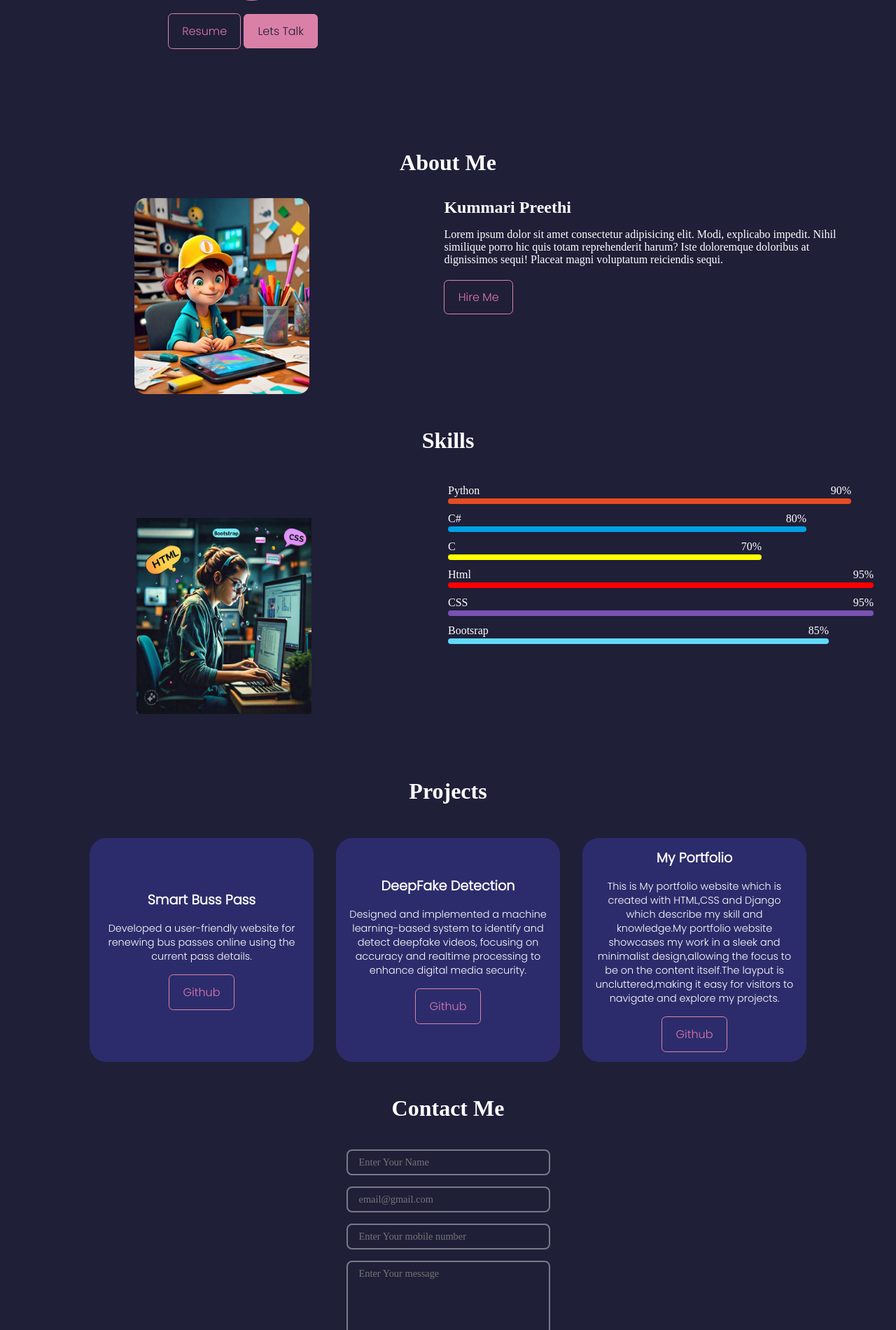
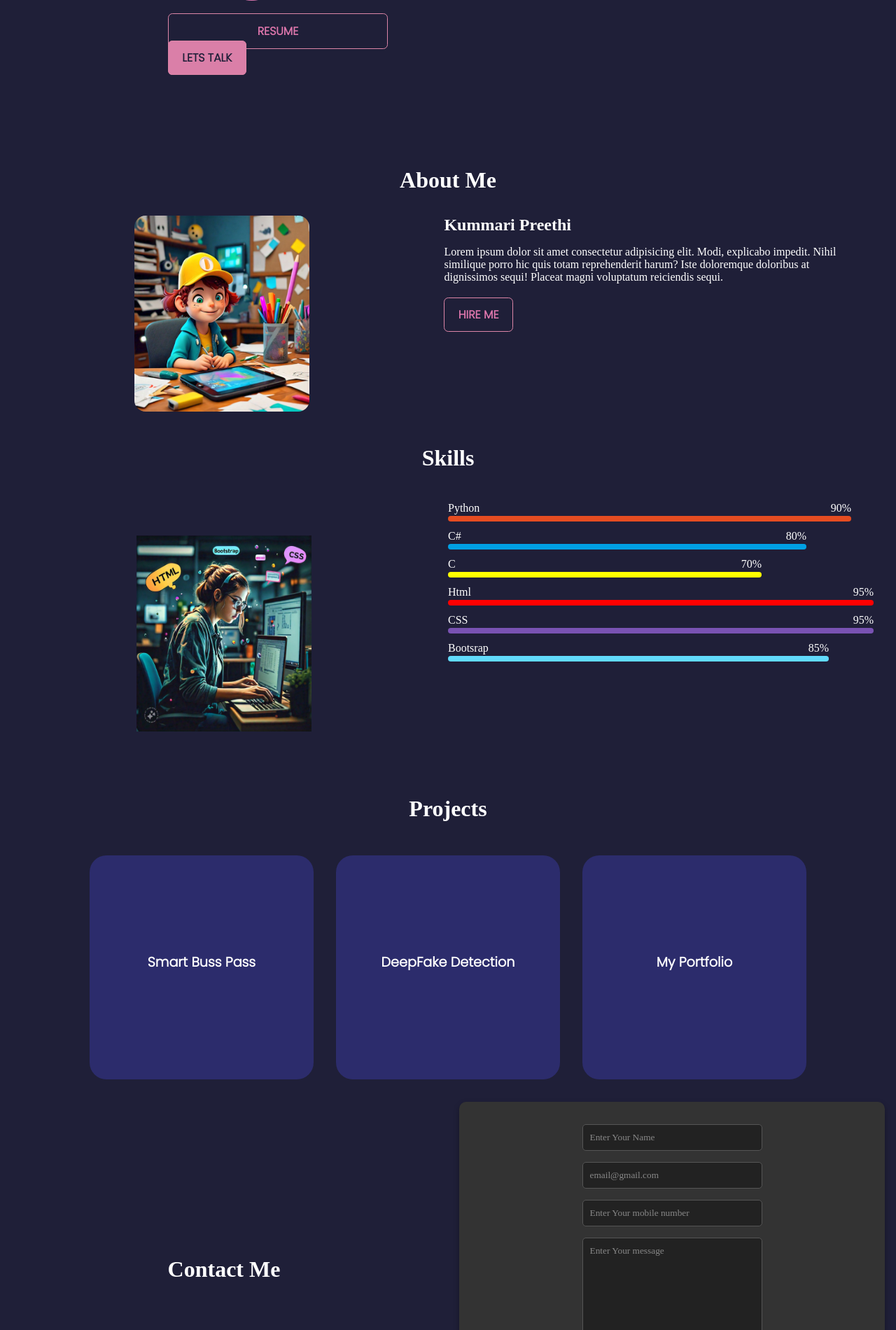
Before and after one commit to Kpreethi16/Portfolio, a Django app: page / in a window 1280 px wide. Shown: the part 660-2560 px from the top of the page at 70% size. Run offline with Django 5.2, Linux system fonts and the light colour scheme; some libraries are stand-ins or nearby versions.

Commit message:
small modifications

```diff
--- a/Portfolio/portfolio/Base/templates/home.html
+++ b/Portfolio/portfolio/Base/templates/home.html
@@ -113,9 +113,9 @@
                     <h1 class="t-white poppins">Smart Buss Pass</h1>
                     <p class="t-white poppins">Developed a user-friendly website for renewing bus passes online using the current pass
                         details.</p>
-                    <div class="buttons flex s-around">
+                    <div class="flex s-around">
                         <a href="" target="_blank"
-                        class="btn mx-1 m-top">Github</a>
+                        class="mx-1 m-top">Github</a>
                     </div>
                 </div>
 
@@ -123,18 +123,20 @@
                     <h1 class="t-white poppins">DeepFake Detection </h1>
                     <p class="t-white poppins">Designed and implemented a machine learning-based system to identify and detect deepfake videos, focusing on accuracy and realtime processing to enhance digital media
                         security.</p>
-                    <div class="buttons flex s-around">
+                    <div class="flex s-around">
                         <a href="" target="_blank"
-                        class="btn mx-1 m-top"> Github</a>
+                        class="mx-1 m-top"> Github</a>
                     </div>
                 </div>
 
                 <div class="projects-item flex f-col s-center items-center">
                     <h1 class="t-white poppins">My Portfolio</h1>
-                    <p class="t-white poppins">This is My portfolio website which is created with HTML,CSS and Django which describe my skill and knowledge.My portfolio website showcases my work in a sleek and minimalist design,allowing the focus to be on the content itself.The layput is uncluttered,making it easy for visitors to navigate and explore my projects.</p>
-                    <div class="buttons flex s-around">
+                    <p class="t-white poppins">This is My portfolio website which is created with HTML,CSS and Django which describe my skill and knowledge.My portfolio website showcases
+                         my work in a sleek and minimalist design,allowing the focus to be on the content itself.
+                         </p>
+                    <div class="flex s-around">
                         <a href="" target="_blank"
-                        class="btn mx-1 m-top">Github</a>
+                        class="mx-1 m-top">Github</a>
                     </div>
                 </div>
 
@@ -144,7 +146,11 @@
 
     <!--contact  section-->
     <section id="contact" class="m-b-1">
+        <div class="row">
+            <div class="col-left">
                <h1 class="t-center my-2 t-white f-2">Contact Me</h1>
+            </div>
+            <div class="col-right">
                 <div class="contact-container flex s-around items-centers">
                     <div class="form" id="contactform">
                         <form method="post">
@@ -174,6 +180,9 @@
 
                     </div>
                 </div>
+            </div>
+        </div>
+
     </section>
 
     <!--footer section-->
--- a/Portfolio/portfolio/static/css/style.css
+++ b/Portfolio/portfolio/static/css/style.css
@@ -234,11 +234,7 @@
     flex-wrap: wrap;
 }
 
-
-
-
 .projects-item {
-    overflow: hidden;
     width: 20rem;
     height: 20rem;
     margin: 1rem;
@@ -246,6 +242,35 @@
     border-radius: 1.5rem;
     padding: 2rem 1rem;
     text-align: center;
+    transition: background 0.5s, transform 0.5s;
+}
+
+.projects-item:hover {
+    background: #da7fa8;
+    transform: translateY(-10px);
+}
+
+.projects-item p{
+    display: none;
+}
+.projects-item a{
+    display: none;
+}
+.projects-item:hover p {
+    display: block;
+}
+.projects-item:hover a {
+    text-decoration: none;
+    display: block;
+    margin-left: 0 .5rem;
+    font-size: 1rem;
+    color: #2c2c6c;
+    cursor: pointer;
+    padding: 0.75rem 1.2rem;
+    border: 1px solid #2c2c6c;
+    border-radius: 0.4rem;
+    background: transparent;
+    font-family: 'Poppins', sans-serif;
 }
 
 .projects-item h1 {
@@ -253,37 +278,100 @@
     margin-bottom: 1rem;
 }
 
-.projects-item p {
-    line-height: 20px;
-    font-size: .9rem;
-}
 
 
 
 /* Contact me Section */
-.form {
+.row {
     display: flex;
-    width: 80%;
-    padding: 0 2rem;
-    margin: auto;
+    justify-content: space-between;
+    align-items: center;
+    flex-wrap: wrap;
+}
+
+/* Left Column */
+.col-left {
+    flex: 1;
+    padding: 1rem;
+    color: white;
+}
+
+.t-center {
+    text-align: center;
+}
+
+.t-white {
+    color: white;
+}
+
+.f-2 {
+    font-size: 2rem;
+}
+
+.my-2 {
+    margin: 2rem 0;
+}
+
+/* Right Column */
+.col-right {
+    flex: 1;
+    padding: 1rem;
+}
+
+.contact-container {
+    display: flex;
     justify-content: center;
     align-items: center;
+    flex-direction: column;
+    background: #333;
+    padding: 2rem;
+    border-radius: 10px;
+    box-shadow: 0 4px 8px rgba(0, 0, 0, 0.3);
 }
 
-.form-div input,
-textarea {
-    border: 2px solid rgba(255, 255, 255, 0.4);
-    border-radius: .5rem;
+/* Form Styling */
+form {
     width: 100%;
-    margin: 0.5rem 0rem;
-    font-size: .9rem;
-    background: transparent;
-    margin: 0.5rem 0rem;
-    padding: 0.5rem 1rem;
-    color: rgb(255, 255, 255);
+    max-width: 500px;
+}
+
+.form-div {
+    margin-bottom: 1rem;
+}
+
+.poppinss {
+    width: 100%;
+    padding: 10px;
+    border: 1px solid #555;
+    border-radius: 5px;
+    background: #222;
+    color: white;
+}
+
+.poppinss::placeholder {
+    color: #888;
+}
+
+textarea.poppinss {
     resize: none;
 }
 
+.btn {
+    width: 100%;
+    padding: 10px;
+    border: none;
+    background: #da7fa8;
+    color: white;
+    font-weight: bold;
+    text-transform: uppercase;
+    border-radius: 5px;
+    cursor: pointer;
+    transition: background 0.3s;
+}
+
+.btn:hover {
+    background: #c0658f;
+}
 
 
 /* Footer Section  */
```
Lines whose indentation alone changed are shown as unchanged.
